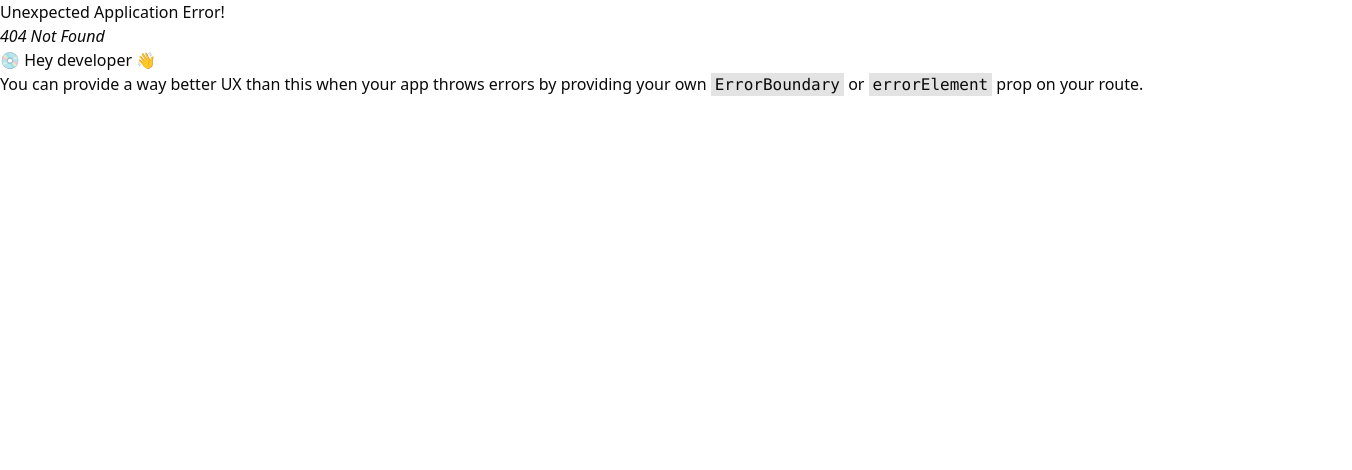
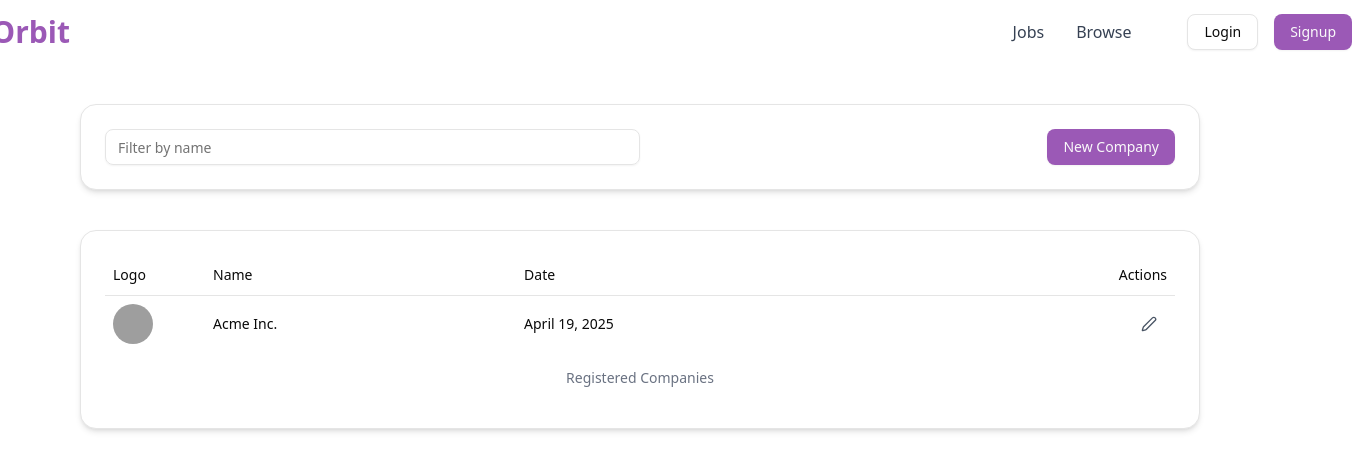
Before and after one commit to Anupama-n/job-portal, a React (Vite) app in the folder frontend/: page /admin/companies in a window 1280 px wide. Before the commit this address had no page. Shown: the top 470 px of the page, 1352 px wide, since content can reach past the window. Built offline with nearby package versions, Linux system fonts and the light colour scheme; grey boxes are pictures that could not be loaded.

Commit message:
working on admin side

```diff
--- a/frontend/package.json
+++ b/frontend/package.json
@@ -14,6 +14,7 @@
     "@radix-ui/react-dialog": "^1.1.7",
     "@radix-ui/react-dropdown-menu": "^2.1.7",
     "@radix-ui/react-label": "^2.1.3",
+    "@radix-ui/react-popover": "^1.1.10",
     "@radix-ui/react-radio-group": "^1.2.4",
     "@radix-ui/react-slot": "^1.2.0",
     "@reduxjs/toolkit": "^2.6.1",
--- a/frontend/src/components/JobDescription.jsx
+++ b/frontend/src/components/JobDescription.jsx
@@ -1,4 +1,4 @@
-import React, { useEffect, useState, useMemo  } from 'react';
+import React, { useEffect, useState, useMemo } from 'react';
 import { Badge } from './ui/badge';
 import { Button } from './ui/button';
 import { useParams } from 'react-router-dom';
@@ -85,8 +85,7 @@ const JobDescription = () => {
                     <Button
                         onClick={applyJobHandler}
                         disabled={isApplied || loading}
-className={`transition-all duration-200 ease-in-out px-8 py-3 text-lg rounded-full shadow-md ${
-    isApplied
+                        className={`transition-all duration-200 ease-in-out px-8 py-3 text-lg rounded-full shadow-md ${isApplied
                                 ? 'bg-gray-400 text-white cursor-not-allowed'
                                 : 'bg-[#A569BD] hover:bg-[#8e44ad] text-white'
                             }`}
@@ -94,7 +93,7 @@ className={`transition-all duration-200 ease-in-out px-8 py-3 text-lg rounded-fu
                         {loading
                             ? 'Applying...'
                             : isApplied
-    ? 'Login to Apply'
+                                ? 'Applied Successfully!'
                                 : 'Apply Now'}
                     </Button>
 
--- /dev/null
+++ b/frontend/src/components/admin/Companies.jsx
@@ -0,0 +1,32 @@
+import React from "react";
+import Navbar from "../shared/Navbar";
+import { Input } from "@/components/ui/input";
+import { Button } from "@/components/ui/button";
+import CompaniesTable from "./CompaniesTable";
+import { useNavigate } from "react-router-dom";
+
+const Companies = () => {
+    const navigate = useNavigate();
+  return (
+    <div>
+      <Navbar />
+      <div className="max-w-6xl mx-auto mt-10 px-4">
+        <div className="flex flex-col sm:flex-row justify-between items-center gap-4 bg-white shadow-md p-6 rounded-2xl border">
+          <Input
+            className="w-full sm:w-1/2"
+            placeholder="Filter by name"
+          />
+          <Button className="bg-[#9B59B6] hover:bg-[#7A3C8E]" onClick= {() => navigate("/admin/companies/create")}>
+            New Company
+          </Button>
+        </div>
+
+        <div className="mt-8">
+          <CompaniesTable/>
+        </div>
+      </div>
+    </div>
+  );
+};
+
+export default Companies;
--- /dev/null
+++ b/frontend/src/components/admin/CompaniesTable.jsx
@@ -0,0 +1,70 @@
+import React from "react";
+import {
+  Table,
+  TableCaption,
+  TableHead,
+  TableHeader,
+  TableRow,
+  TableBody,
+  TableCell,
+} from "@/components/ui/table";
+import { Avatar, AvatarFallback, AvatarImage } from "@/components/ui/avatar";
+import { Edit2 } from "lucide-react";
+import {
+  Popover,
+  PopoverTrigger,
+  PopoverContent,
+} from "@/components/ui/popover";
+import { Button } from "@/components/ui/button";
+
+const CompaniesTable = () => {
+  return (
+    <div className="mt-10 bg-white rounded-2xl shadow-md p-6 max-w-6xl mx-auto border">
+      <Table>
+        <TableCaption className="text-gray-500 text-sm mb-4">
+          Registered Companies
+        </TableCaption>
+        <TableHeader>
+          <TableRow>
+            <TableHead className="w-[100px]">Logo</TableHead>
+            <TableHead>Name</TableHead>
+            <TableHead>Date</TableHead>
+            <TableHead className="text-right">Actions</TableHead>
+          </TableRow>
+        </TableHeader>
+        <TableBody>
+          <TableRow>
+            <TableCell className="align-middle">
+              <div className="flex items-center">
+                <Avatar className="h-10 w-10">
+                  <AvatarImage
+                    src="https://encrypted-tbn0.gstatic.com/images?q=tbn:ANd9GcTfBHyuf_bJCZp8l1H7u1JJDjkaGnv7_N1IAw&s"
+                    alt="Company Logo"
+                  />
+                  <AvatarFallback>CI</AvatarFallback>
+                </Avatar>
+              </div>
+            </TableCell>
+
+            <TableCell>Acme Inc.</TableCell>
+            <TableCell>April 19, 2025</TableCell>
+            <TableCell className="text-right space-x-2">
+              <Popover>
+                <PopoverTrigger asChild>
+                  <Button variant="ghost" size="icon" className="cursor-pointerad">
+                    <Edit2 className="w-4 h-4 text-gray-600" />
+                  </Button>
+                </PopoverTrigger>
+                <PopoverContent className="w-28 p-2 text-sm ">
+                  <div className="cursor-pointer hover:text-[#9B59B6]">Edit</div>
+                </PopoverContent>
+              </Popover>
+            </TableCell>
+          </TableRow>
+        </TableBody>
+      </Table>
+    </div>
+  );
+};
+
+export default CompaniesTable;
--- /dev/null
+++ b/frontend/src/components/admin/CompanyCreate.jsx
@@ -0,0 +1,48 @@
+import React from 'react';
+import Navbar from '../shared/Navbar';
+import { Label } from '@radix-ui/react-label';
+import { Input } from '@/components/ui/input';
+import { Button } from '@/components/ui/button';
+
+const CompanyCreate = () => {
+  return (
+    <div>
+      <Navbar />
+      <div className="max-w-4xl mx-auto px-4 sm:px-6 lg:px-8 py-10">
+        <div className="bg-white shadow-lg rounded-lg p-8 space-y-6">
+          <h1 className="font-bold text-3xl text-gray-800">Create Your Company</h1>
+          <p className="text-gray-600 text-sm">
+            What would you like to name your company? You can change this later.
+          </p>
+
+          <div className="space-y-4">
+            {/* Company Name Input */}
+            <div>
+              <Label htmlFor="companyName" className="text-sm font-medium text-gray-700">
+                Company Name
+              </Label>
+              <Input
+                id="companyName"
+                type="text"
+                className="mt-2 p-3 w-full rounded-md border border-gray-300 focus:outline-none focus:ring-2 focus:ring-[#9B59B6] focus:border-[#9B59B6]"
+                placeholder="Microsoft, JobOrbit ..."
+              />
+            </div>
+
+            {/* Submit Button */}
+            <div className="mt-6">
+              <Button
+                onClick={() => console.log('Submit Company')}
+                className="w-full py-3 bg-[#9B59B6] hover:bg-[#7A3C8E] text-white rounded-md text-lg"
+              >
+                Create Company
+              </Button>
+            </div>
+          </div>
+        </div>
+      </div>
+    </div>
+  );
+};
+
+export default CompanyCreate;
--- a/frontend/src/components/home.jsx
+++ b/frontend/src/components/home.jsx
@@ -1,13 +1,22 @@
-import React from 'react'
+import React, { useEffect } from 'react'
 import Navbar from './shared/Navbar'
 import HeroSection from './HeroSection'
 import CategoryCarousel from './CategoryCarousel'
 import LatestJobs from './LatestJobs'
 import Footer from './Footer'
 import useGetAllJobs from '@/hooks/useGetAllJobs'
+import { useSelector } from 'react-redux'
+import { useNavigate } from 'react-router-dom'
 
 const Home = () => {
   useGetAllJobs();
+  const {user} = useSelector(store=>store.auth);
+  const navigate = useNavigate();
+  useEffect(() =>{
+    if(user?.role === 'recruiter'){
+      navigate("/admin/companies");
+    }
+  },[]);
   return (
     <div>
         <Navbar/>
--- a/frontend/src/components/shared/Navbar.jsx
+++ b/frontend/src/components/shared/Navbar.jsx
@@ -10,7 +10,7 @@ import {
   DropdownMenuTrigger,
 } from "@/components/ui/dropdown-menu";
 import { Avatar, AvatarFallback, AvatarImage } from "@/components/ui/avatar";
-import { LogOut, Settings, User2 } from "lucide-react";
+import { LogOut, User2 } from "lucide-react";
 import { Button } from "@/components/ui/button";
 import { Link, useNavigate } from "react-router-dom";
 import { useDispatch, useSelector } from "react-redux";
@@ -20,26 +20,26 @@ import { USER_API_END_POINT } from "@/utils/constant";
 import { setUser } from "@/redux/authSlice";
 
 const Navbar = () => {
-
-  const { user } = useSelector(store => store.auth);
+  const { user } = useSelector((store) => store.auth);
   const dispatch = useDispatch();
   const navigate = useNavigate();
+
   const LogoutHandler = async () => {
     try {
-      const res = await axios.get(`${USER_API_END_POINT}/logout`, {withCredentials:true});
-      if(res.data.success){
+      const res = await axios.get(`${USER_API_END_POINT}/logout`, {
+        withCredentials: true,
+      });
+      if (res.data.success) {
         dispatch(setUser(null));
         navigate("/");
-        toast.error(error.response.data.message);
+        toast.success("Logged out successfully!");
       }
     } catch (error) {
       console.log(error);
-      toast.error(error.response.data.message);
+      toast.error(error.response?.data?.message || "Logout failed");
+    }
+  };
 
-
-    }
-
-  }
   return (
     <nav className="bg-white">
       <div className="max-w-7xl mx-auto px-1 sm:px-2 lg:px-4">
@@ -50,28 +50,46 @@ const Navbar = () => {
           </h1>
 
           <div className="flex items-center space-x-8">
-
             <ul className="flex space-x-8 text-gray-700 font-medium">
+              {user?.role === "recruiter" ? (
+                <>
+                  <li className="hover:text-[#F83002] transition-colors duration-300 cursor-pointer">
+                    <Link to="/admin/companies">Companies</Link>
+                  </li>
+                  <li className="hover:text-[#F83002] transition-colors duration-300 cursor-pointer">
+                    <Link to="/admin/jobs">Jobs</Link>
+                  </li>
+                </>
+              ) : (
+                <>
+                  {user?.role === "student" && (
                     <li className="hover:text-[#F83002] transition-colors duration-300 cursor-pointer">
                       <Link to="/">Home</Link>
                     </li>
+                  )}
                   <li className="hover:text-[#F83002] transition-colors duration-300 cursor-pointer">
                     <Link to="/jobs">Jobs</Link>
                   </li>
                   <li className="hover:text-[#F83002] transition-colors duration-300 cursor-pointer">
                     <Link to="/browse">Browse</Link>
                   </li>
+                </>
+              )}
             </ul>
 
+
             {!user ? (
-              <div className="-mr-22 flex space-x-4 ml-6">
-                <Link to="/login"><Button variant="outline" >Login</Button></Link>
-                <Link to="/signup"><Button className="bg-[#9B59B6] hover:bg-[#7A3C8E]">Signup</Button></Link>
-
+              <div className="flex space-x-4 ml-6 -mr-22">
+                <Link to="/login">
+                  <Button variant="outline">Login</Button>
+                </Link>
+                <Link to="/signup">
+                  <Button className="bg-[#9B59B6] hover:bg-[#7A3C8E]">
+                    Signup
+                  </Button>
+                </Link>
               </div>
             ) : (
-              <>
-
               <DropdownMenu>
                 <DropdownMenuTrigger asChild>
                   <Avatar className="cursor-pointer ml-6">
@@ -86,15 +104,23 @@ const Navbar = () => {
                   <DropdownMenuLabel>My Account</DropdownMenuLabel>
                   <DropdownMenuSeparator />
                   <DropdownMenuGroup>
+                    {user?.role === "student" && (
                       <DropdownMenuItem asChild>
-                        <Link to="/profile" className="flex justify-between items-center w-full">
+                        <Link
+                          to="/profile"
+                          className="flex justify-between items-center w-full"
+                        >
                           Profile
                           <User2 className="w-4 h-4" />
                         </Link>
                       </DropdownMenuItem>
+                    )}
                   </DropdownMenuGroup>
                   <DropdownMenuSeparator />
-                    <DropdownMenuItem onClick={LogoutHandler} className="cursor-pointer">
+                  <DropdownMenuItem
+                    onClick={LogoutHandler}
+                    className="cursor-pointer"
+                  >
                     Log out
                     <DropdownMenuShortcut>
                       <LogOut />
@@ -102,7 +128,6 @@ const Navbar = () => {
                   </DropdownMenuItem>
                 </DropdownMenuContent>
               </DropdownMenu>
-              </>
             )}
           </div>
         </div>
--- /dev/null
+++ b/frontend/src/components/ui/popover.jsx
@@ -0,0 +1,45 @@
+import * as React from "react"
+import * as PopoverPrimitive from "@radix-ui/react-popover"
+
+import { cn } from "@/lib/utils"
+
+function Popover({
+  ...props
+}) {
+  return <PopoverPrimitive.Root data-slot="popover" {...props} />;
+}
+
+function PopoverTrigger({
+  ...props
+}) {
+  return <PopoverPrimitive.Trigger data-slot="popover-trigger" {...props} />;
+}
+
+function PopoverContent({
+  className,
+  align = "center",
+  sideOffset = 4,
+  ...props
+}) {
+  return (
+    <PopoverPrimitive.Portal>
+      <PopoverPrimitive.Content
+        data-slot="popover-content"
+        align={align}
+        sideOffset={sideOffset}
+        className={cn(
+          "bg-popover text-popover-foreground data-[state=open]:animate-in data-[state=closed]:animate-out data-[state=closed]:fade-out-0 data-[state=open]:fade-in-0 data-[state=closed]:zoom-out-95 data-[state=open]:zoom-in-95 data-[side=bottom]:slide-in-from-top-2 data-[side=left]:slide-in-from-right-2 data-[side=right]:slide-in-from-left-2 data-[side=top]:slide-in-from-bottom-2 z-50 w-72 origin-(--radix-popover-content-transform-origin) rounded-md border p-4 shadow-md outline-hidden",
+          className
+        )}
+        {...props} />
+    </PopoverPrimitive.Portal>
+  );
+}
+
+function PopoverAnchor({
+  ...props
+}) {
+  return <PopoverPrimitive.Anchor data-slot="popover-anchor" {...props} />;
+}
+
+export { Popover, PopoverTrigger, PopoverContent, PopoverAnchor }
```
Also changed, not shown: frontend/src/App.jsx (+13 -0 lines), 2 other files (tests, documents, lock files or other folders). Lines whose indentation alone changed are shown as unchanged.
